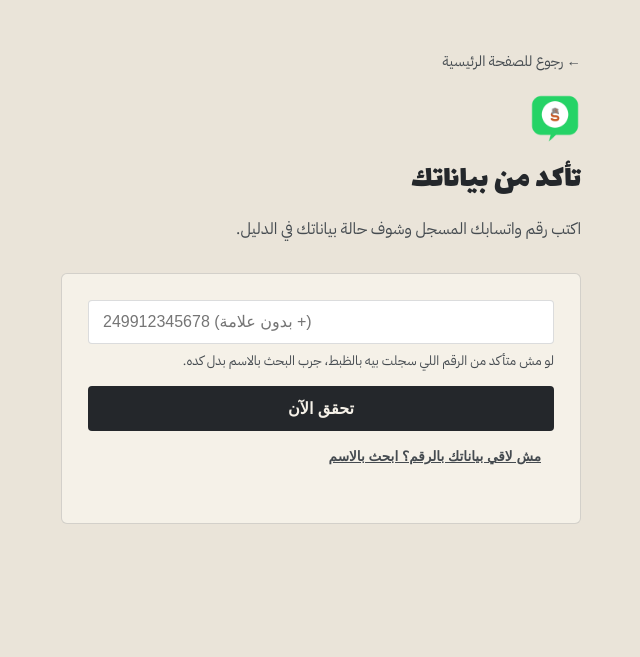
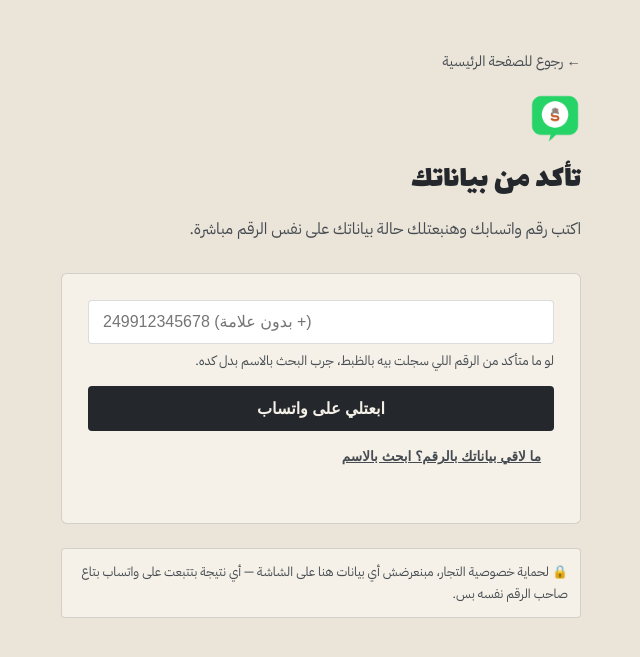
Before and after one commit to mohbab1-sondos/sajjana-bot, a Flask app: page /check in a window 1280 px wide. Shown: the top 657 px of the page, without its empty margins (319-959 px from the left). Run offline with Flask 3, Linux system fonts and the light colour scheme.

Commit message:
Revise text and button labels in check.html
Updated text prompts and button labels for clarity and improved user experience.

```diff
--- a/templates/check.html
+++ b/templates/check.html
@@ -24,17 +24,14 @@
   button{width:100%; padding:13px; background:var(--steel); color:var(--paper); border:none; border-radius:4px;
     font-size:1rem; font-weight:700; cursor:pointer;}
   button:hover{background:var(--rust);}
+  button:disabled{opacity:0.6; cursor:not-allowed;}
   .switch-link{display:block; text-align:center; margin-top:4px; color:var(--steel-soft); font-size:0.85rem;
     text-decoration:underline; cursor:pointer; background:none; border:none; width:auto;}
   #result{margin-top:20px;}
   .card{background:#fff; border:1px solid var(--line); border-radius:6px; padding:18px; margin-top:10px;}
-  .card p{margin:4px 0;}
-  .status-approved{color:#2c5a36; font-weight:bold;}
-  .status-pending{color:#7e3a20; font-weight:bold;}
-  .status-none{color:#7e3a20;}
-  .action-btn{display:inline-block; margin-top:14px; padding:10px 16px; background:var(--rust); color:#fff;
-    border-radius:4px; text-decoration:none; font-size:0.9rem;}
   .hint{font-size:0.82rem; color:var(--steel-soft); margin:-8px 0 14px;}
+  .privacy-note{font-size:0.8rem; color:var(--steel-soft); margin-top:24px; padding:12px; background:var(--paper);
+    border-radius:4px; border:1px solid var(--line);}
 </style>
 </head>
 <body>
@@ -42,20 +39,24 @@
   <a class="back" href="/">← رجوع للصفحة الرئيسية</a>
   <div class="logo-header"><img src="/static/logo.png" alt="شعار"></div>
   <h1 class="display">تأكد من بياناتك</h1>
-  <p class="sub" id="subText">اكتب رقم واتسابك المسجل وشوف حالة بياناتك في الدليل.</p>
+  <p class="sub" id="subText">اكتب رقم واتسابك وهنبعتلك حالة بياناتك على نفس الرقم مباشرة.</p>
 
   <div class="box">
     <div id="phoneField">
       <input type="tel" id="phoneInput" placeholder="249912345678 (بدون علامة +)">
-      <p class="hint">لو مش متأكد من الرقم اللي سجلت بيه بالظبط، جرب البحث بالاسم بدل كده.</p>
+      <p class="hint">لو ما متأكد من الرقم اللي سجلت بيه بالظبط، جرب البحث بالاسم بدل كده.</p>
     </div>
     <div id="nameField" style="display:none;">
       <input type="text" id="nameInput" placeholder="اسم المحل أو التاجر">
     </div>
-    <button onclick="checkTrader()">تحقق الآن</button>
-    <button type="button" class="switch-link" onclick="toggleMode()" id="switchBtn">مش لاقي بياناتك بالرقم؟ ابحث بالاسم</button>
+    <button id="submitBtn" onclick="checkTrader()">ابعتلي على واتساب</button>
+    <button type="button" class="switch-link" onclick="toggleMode()" id="switchBtn">ما لاقي بياناتك بالرقم؟ ابحث بالاسم</button>
     <div id="result"></div>
   </div>
+
+  <p class="privacy-note">
+    🔒 لحماية خصوصية التجار، مبنعرضش أي بيانات هنا على الشاشة — أي نتيجة بتتبعت على واتساب بتاع صاحب الرقم نفسه بس.
+  </p>
 </div>
 
 <script>
@@ -68,53 +69,18 @@ function toggleMode(){
   document.getElementById('switchBtn').textContent = (mode === 'phone')
     ? 'مش لاقي بياناتك بالرقم؟ ابحث بالاسم'
     : 'ارجع للبحث بالرقم';
-  document.getElementById('subText').textContent = (mode === 'phone')
-    ? 'اكتب رقم واتسابك المسجل وشوف حالة بياناتك في الدليل.'
-    : 'اكتب اسم محلك أو اسمك وشوف كل التسجيلات المطابقة.';
   document.getElementById('result').innerHTML = '';
-}
-
-function renderOneResult(data, phoneForLink){
-  const status = data.status;
-  const whatsappForLink = phoneForLink || data.whatsapp || '';
-  if(status === 'approved'){
-    return `
-      <div class="card">
-        <p class="status-approved">✅ بياناتك موجودة ومفعّلة في الدليل</p>
-        <p><b>الاسم:</b> ${data.name}</p>
-        <p><b>الرقم المسجل:</b> ${data.whatsapp}</p>
-        <p><b>التخصص:</b> ${data.category}</p>
-        <p><b>الموقع:</b> ${data.location}</p>
-        <p><b>التفاصيل:</b> ${data.details || '-'}</p>
-        <a class="action-btn" href="/register?correction=1&name=${encodeURIComponent(data.name)}&whatsapp=${encodeURIComponent(whatsappForLink)}&specialty=${encodeURIComponent(data.category)}&details=${encodeURIComponent(data.details||'')}&location=${encodeURIComponent(data.location)}">البيانات غلط؟ اطلب تصحيح</a>
-      </div>`;
-  } else if(status === 'pending'){
-    return `
-      <div class="card">
-        <p class="status-pending">⏳ طلب باسم "${data.name}" مسجل وقيد المراجعة</p>
-        <p><b>الرقم:</b> ${data.whatsapp}</p>
-        <p>هنبلغك على واتساب فور ما يتم الاعتماد.</p>
-      </div>`;
-  } else {
-    return `
-      <div class="card">
-        <p class="status-none">طلب باسم "${data.name}" (${data.whatsapp}) ما اتقبلش سابقاً.</p>
-        <a class="action-btn" href="/register">سجّل من جديد</a>
-      </div>`;
-  }
 }
 
 async function checkTrader(){
   const resultDiv = document.getElementById('result');
+  const btn = document.getElementById('submitBtn');
   resultDiv.innerHTML = '';
 
   let url = '';
-  let phoneForLink = '';
-
   if(mode === 'phone'){
     const phone = document.getElementById('phoneInput').value.trim();
     if(!phone){ resultDiv.innerHTML = '<p>اكتب رقمك الأول.</p>'; return; }
-    phoneForLink = phone;
     url = '/api/check-trader?whatsapp=' + encodeURIComponent(phone);
   } else {
     const name = document.getElementById('nameInput').value.trim();
@@ -122,22 +88,18 @@ async function checkTrader(){
     url = '/api/check-trader?name=' + encodeURIComponent(name);
   }
 
+  btn.disabled = true;
+  btn.textContent = 'جاري الإرسال...';
+
   try{
     const res = await fetch(url);
     const data = await res.json();
-
-    if(!data.found || !data.matches || data.matches.length === 0){
-      resultDiv.innerHTML = `
-        <div class="card">
-          <p class="status-none">مش لقينا بياناتك في الدليل.</p>
-          <a class="action-btn" href="/register">سجّل الآن</a>
-        </div>`;
-      return;
-    }
-
-    resultDiv.innerHTML = data.matches.map(m => renderOneResult(m, phoneForLink)).join('');
+    resultDiv.innerHTML = `<div class="card"><p>${data.message}</p></div>`;
   } catch(err){
-    resultDiv.innerHTML = '<p>حصلت مشكلة، حاول تاني.</p>';
+    resultDiv.innerHTML = '<div class="card"><p>حصلت مشكلة، حاول تاني.</p></div>';
+  } finally {
+    btn.disabled = false;
+    btn.textContent = 'ابعتلي على واتساب';
   }
 }
 </script>
```
